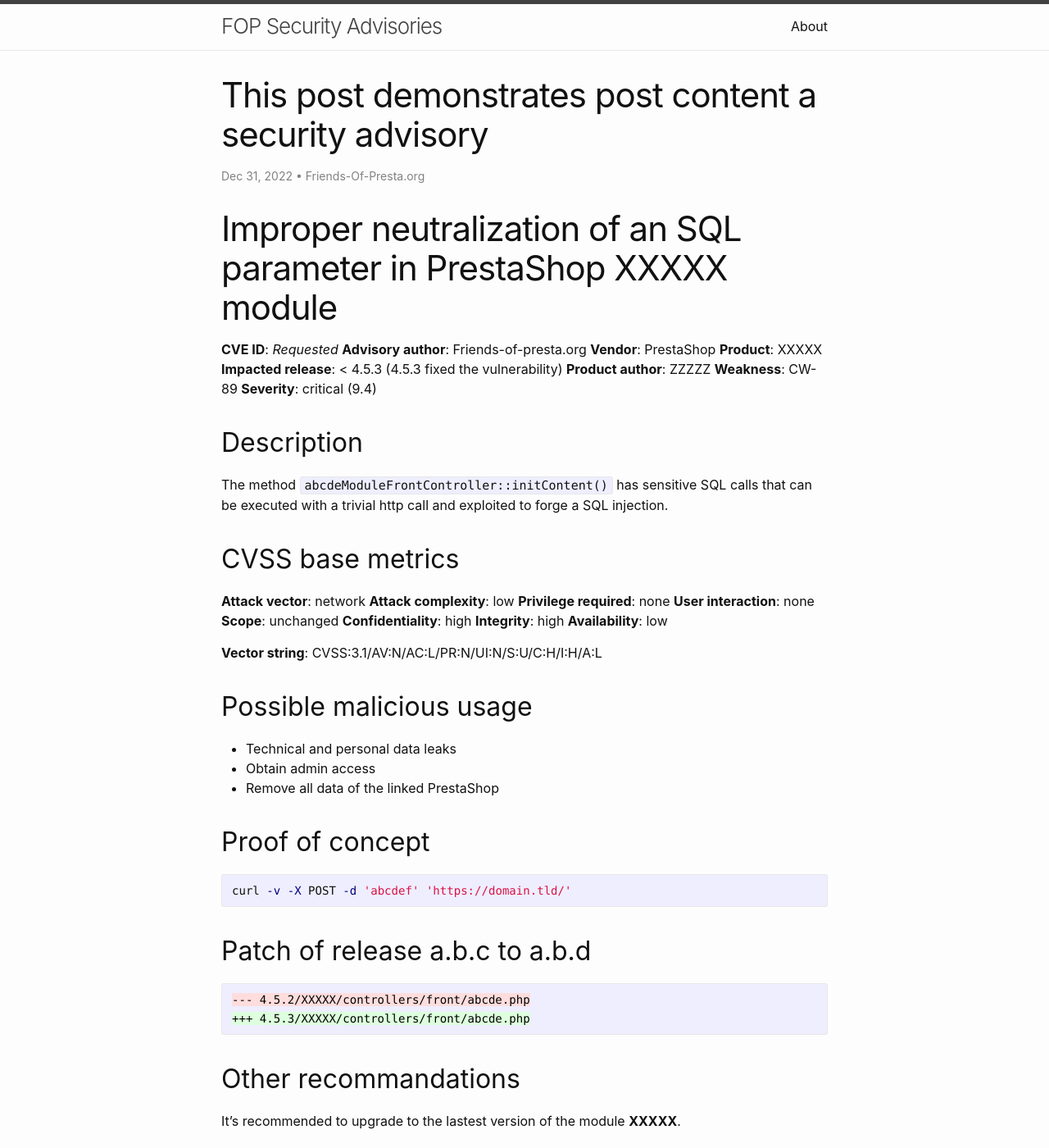
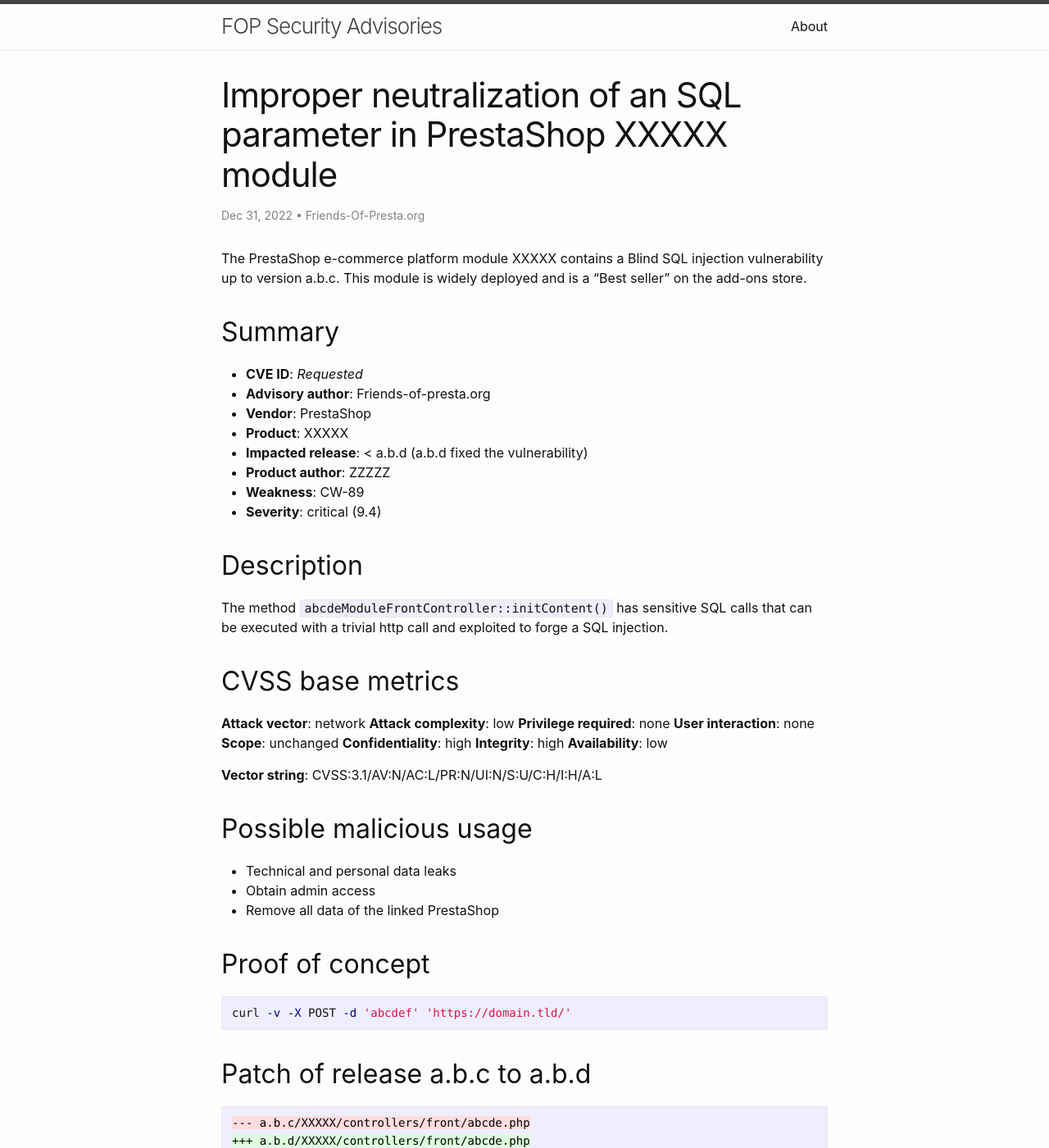
Before and after one commit to friends-of-presta/security-advisories, a Jekyll site: the page built from _posts/2022-12-31-sample-security-advisory.md, in a window 1280 px wide and 1400 px high. Shown: the whole window at 82% size. Built offline with Jekyll 4.4.1, drawn with Linux system fonts in a browser that asks for light colours.

Commit message:
add advisory sample

````diff
--- a/_posts/2022-12-31-sample-security-advisory.md
+++ b/_posts/2022-12-31-sample-security-advisory.md
@@ -1,6 +1,6 @@
 ---
 layout: post
-title: "This post demonstrates post content a security advisory"
+title: "Improper neutralization of an SQL parameter in PrestaShop XXXXX module"
 categories: CVE
 author:
 - Friends-Of-Presta.org
@@ -8,16 +8,18 @@ meta: "CVE,PrestaShop"
 ---
 
 
-# Improper neutralization of an SQL parameter in PrestaShop XXXXX module
+The PrestaShop e-commerce platform module XXXXX contains a Blind SQL injection vulnerability up to version a.b.c. This module is widely deployed and is a “Best seller” on the add-ons store.
 
-**CVE ID**: *Requested*
-**Advisory author**: Friends-of-presta.org
-**Vendor**: PrestaShop
-**Product**: XXXXX
-**Impacted release**: < 4.5.3 (4.5.3 fixed the vulnerability)
-**Product author**: ZZZZZ
-**Weakness**: CW-89
-**Severity**: critical (9.4)
+## Summary
+
+* **CVE ID**: *Requested*
+* **Advisory author**: Friends-of-presta.org
+* **Vendor**: PrestaShop
+* **Product**: XXXXX
+* **Impacted release**: < a.b.d (a.b.d fixed the vulnerability)
+* **Product author**: ZZZZZ
+* **Weakness**: CW-89
+* **Severity**: critical (9.4)
 
 ## Description
 
@@ -52,8 +54,8 @@ curl -v -X POST -d 'abcdef' 'https://domain.tld/'
 ## Patch of release a.b.c to a.b.d
 
 ```diff
---- 4.5.2/XXXXX/controllers/front/abcde.php
-+++ 4.5.3/XXXXX/controllers/front/abcde.php
+--- a.b.c/XXXXX/controllers/front/abcde.php
++++ a.b.d/XXXXX/controllers/front/abcde.php
 ```
 
 
````
